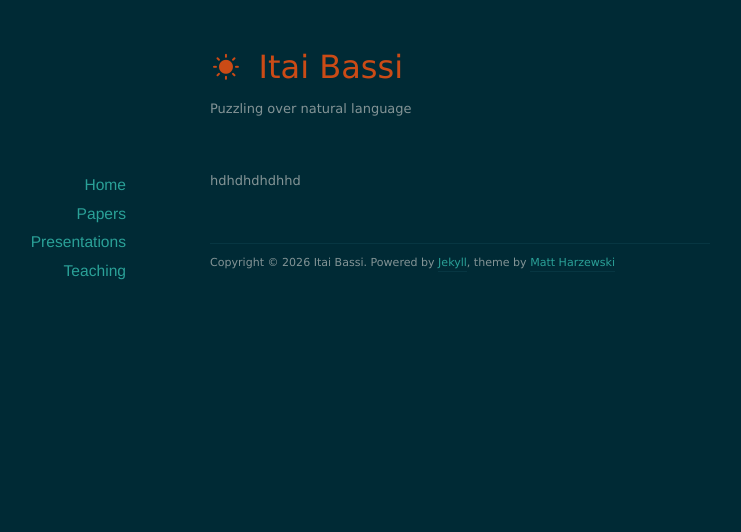
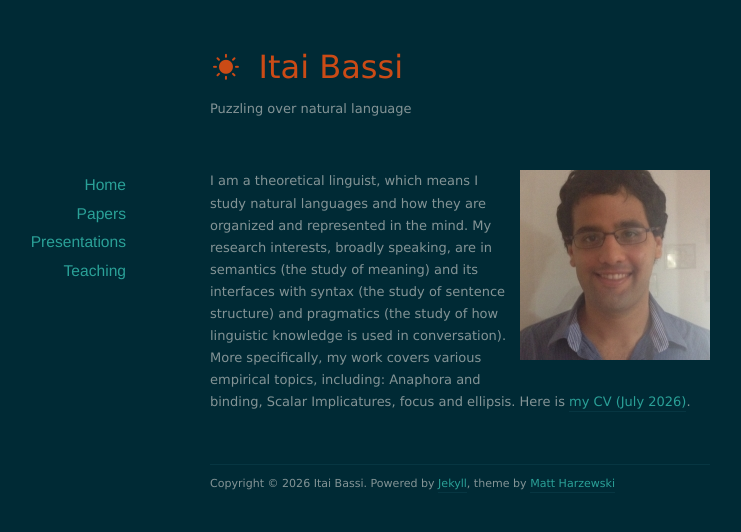
Before and after one commit to itaibassi/itaibassi.github.io, a Jekyll site: the page built from index.html, in a window 1280 px wide. Shown: the top 532 px of the page, without its empty margins (180-921 px from the left). Built offline with Jekyll 4.4.1, drawn with Linux system fonts in a browser that asks for light colours; nearby versions of some CDN libraries; the list of posts is cut into pages by our own code.

Commit message:
Update index.html

```diff
--- a/index.html
+++ b/index.html
@@ -4,7 +4,14 @@ title: Itai Bassi
 ---
 
 
-hdhdhdhdhhd
+<img src="/images/nice_photo.jpeg" class="right" />
+I am a theoretical linguist, which means I study natural languages and how they are organized and represented in the mind. My research interests, broadly speaking, are in semantics (the study of meaning) and its interfaces with syntax (the study of sentence structure) and pragmatics (the study of how linguistic knowledge is used in conversation). More specifically, my work covers various empirical topics, including: Anaphora and binding, Scalar Implicatures, focus and ellipsis.
+ Here is <a href="https://www.dropbox.com/scl/fi/swxan1vvsuj7wri9bxbtt/CV_July2026.pdf?rlkey=75jdxbmu4b5z9u49xo6vm26ko&dl=0">my CV (July 2026)</a>.
+
+
+
+
+
 
 <!--
 
```
